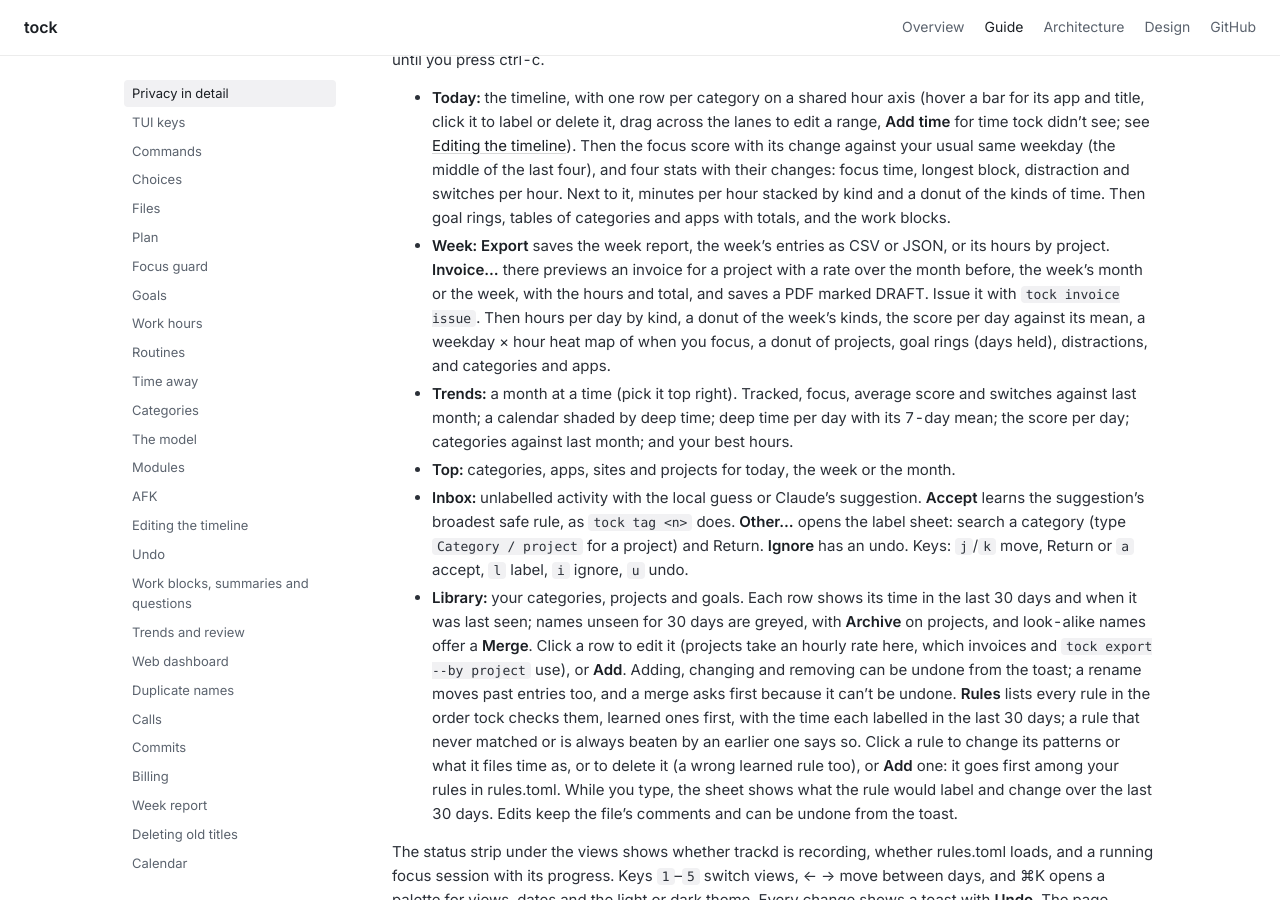
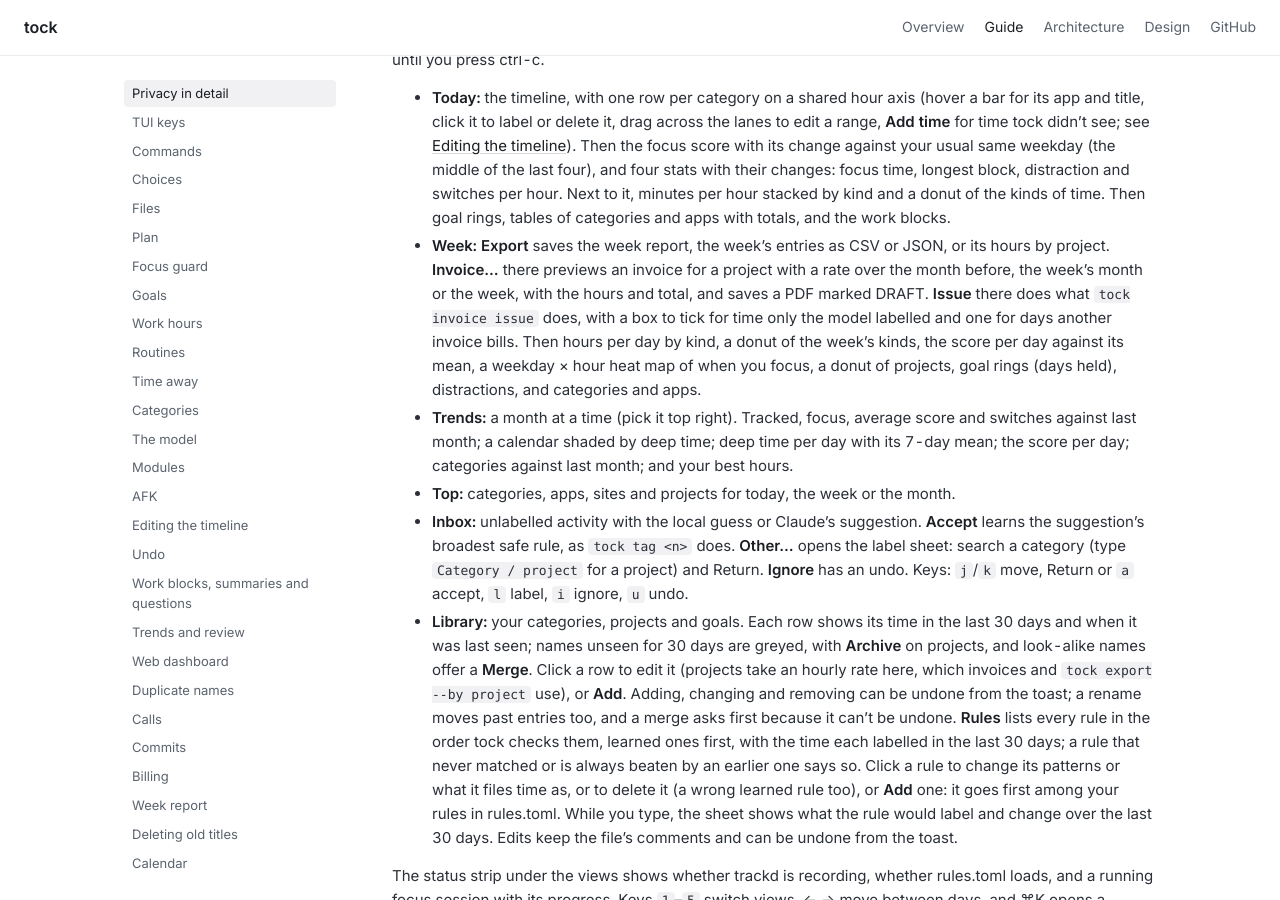
Before and after one commit to confuserdotcom/tock, a Jekyll site: the page built from docs/guide.md, in a window 1280 px wide and 900 px high, scrolled down 19275 px. Built offline with Jekyll 4.4.1, drawn with Linux system fonts in a browser that asks for light colours; our own code applies the rules of GitHub Pages for plain Markdown files; some of the changed text lies outside the part shown.

Commit message:
guide: issuing from the dashboard, billed time

```diff
--- a/docs/guide.md
+++ b/docs/guide.md
@@ -972,8 +972,9 @@
 - **Week:** **Export** saves the week report, the week's entries as CSV or
   JSON, or its hours by project. **Invoice…** there previews an invoice
   for a project with a rate over the month before, the week's month or the
-  week, with the hours and total, and saves a PDF marked DRAFT. Issue it
-  with `tock invoice issue`. Then hours per day by kind, a donut of the
+  week, with the hours and total, and saves a PDF marked DRAFT. **Issue**
+  there does what `tock invoice issue` does, with a box to tick for time
+  only the model labelled and one for days another invoice bills. Then hours per day by kind, a donut of the
   week's kinds, the score per day against its mean, a weekday × hour heat
   map of when you focus, a donut of projects, goal rings (days held),
   distractions, and categories and apps.
@@ -1153,6 +1154,11 @@
 Both stay on record, linked both ways in `tock invoice list [--year Y]`;
 a number is never used twice.
 
+Time on an issued invoice is underlined on the dashboard's timeline, and
+the week says how much of it is billed. Relabelling it, with `tock tag`,
+`tock edit`, the TUI or the dashboard, works as usual and says
+`On invoice 2026-0004; the invoice stays as issued.`
+
 `tock invoice check 2026-0004` bills the invoice's days again with
 today's labels, the invoice's rounding and its rate, and prints
 `issued 40.00 h / now 41.50 h` with the days that differ (exit 3; 0 when
```
Also changed, not shown: CHANGELOG.md.
